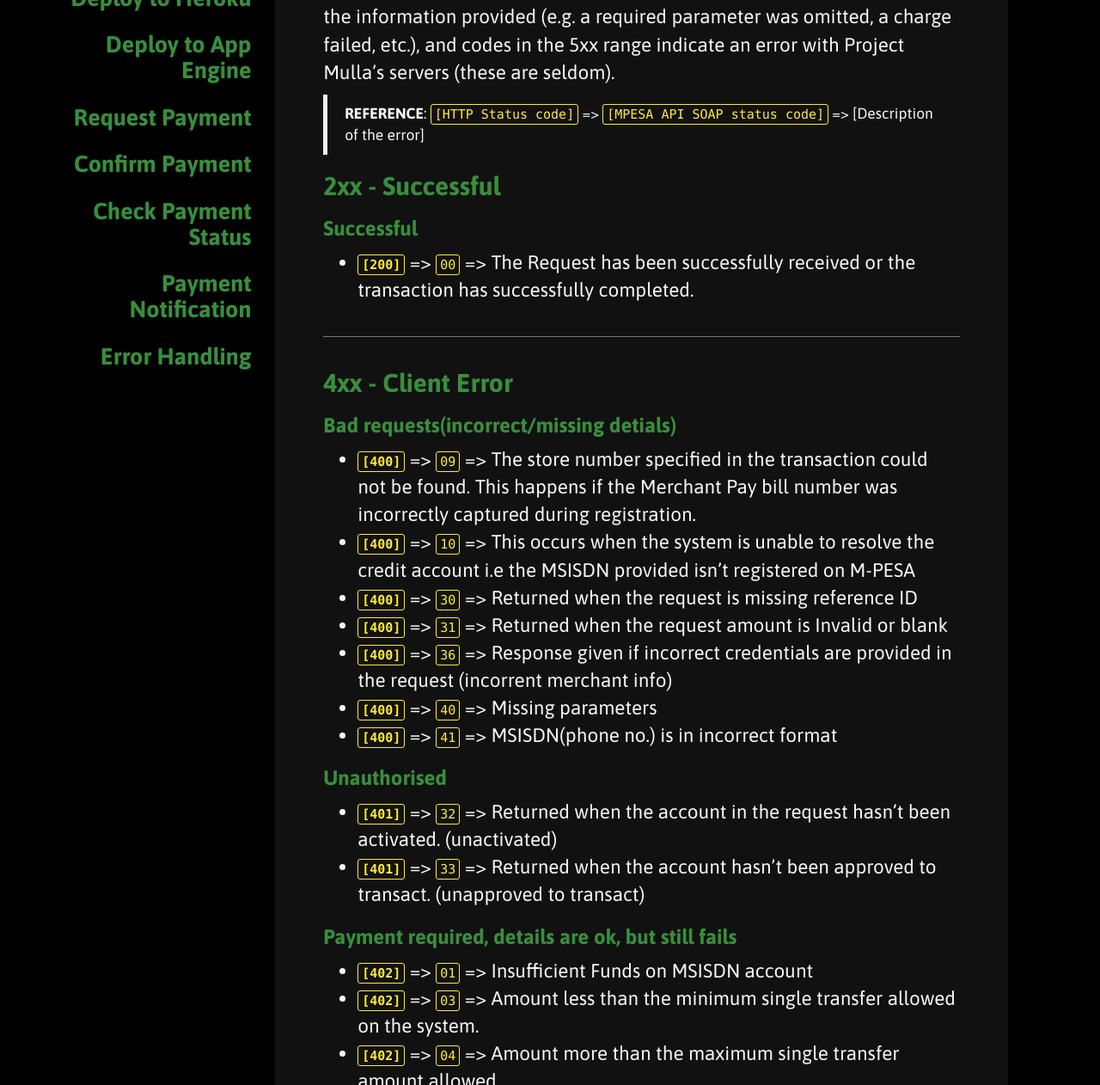
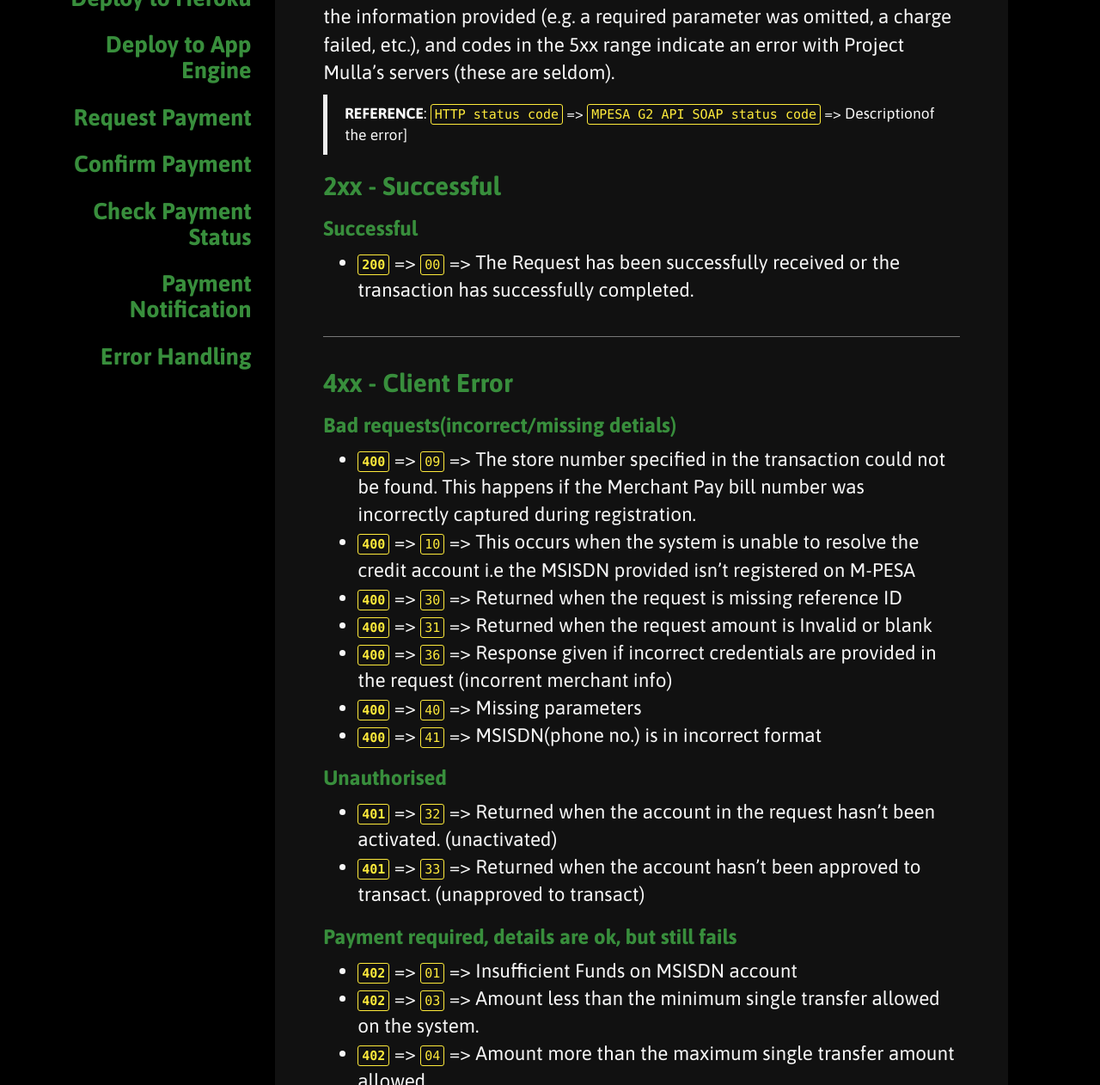
Before and after one commit to kn9ts/project-mulla, a Jekyll site: the page built from _docs/error-codes.md, in a window 1280 px wide and 1400 px high, scrolled down 268 px, cut to the strip 138-1400 px from the top of the window. Shown: the whole strip at 86% size. Built offline with Jekyll 4.4.1, drawn with Linux system fonts in a browser that asks for light colours; nearby versions of some CDN libraries; some of the changed text lies outside the part shown.

Commit message:
Remove square brackets from error codes

```diff
--- a/_docs/error-codes.md
+++ b/_docs/error-codes.md
@@ -11,13 +11,13 @@
 an error that failed given the information provided (e.g. a required parameter was omitted, a charge failed, etc.),
 and codes in the 5xx range indicate an error with {{ site.project_name }}'s servers (these are seldom).
 
-> __REFERENCE__: `[HTTP Status code]` => `[MPESA API SOAP status code]` => [Description of the error]
+> __REFERENCE__: `HTTP status code` => `MPESA G2 API SOAP status code` => Descriptionof the error]
 
 ## 2xx - Successful
 
 ### Successful
 
-- __`[200]`__ => `00` => The Request has been successfully received or the transaction has successfully completed.
+- __`200`__ => `00` => The Request has been successfully received or the transaction has successfully completed.
 
 ---
 
@@ -25,30 +25,30 @@
 
 ### Bad requests(incorrect/missing detials)
 
-- __`[400]`__ => `09` => The store number specified in the transaction could not be found. This happens if the Merchant Pay bill number was incorrectly captured during registration.
-- __`[400]`__ => `10` => This occurs when the system is unable to resolve the credit account i.e the MSISDN provided isn’t registered on M-PESA
-- __`[400]`__ => `30` => Returned when the request is missing reference ID
-- __`[400]`__ => `31` => Returned when the request amount is Invalid or blank
-- __`[400]`__ => `36` => Response given if incorrect credentials are provided in the request (incorrent merchant info)
-- __`[400]`__ => `40` => Missing parameters
-- __`[400]`__ => `41` => MSISDN(phone no.) is in incorrect format
+- __`400`__ => `09` => The store number specified in the transaction could not be found. This happens if the Merchant Pay bill number was incorrectly captured during registration.
+- __`400`__ => `10` => This occurs when the system is unable to resolve the credit account i.e the MSISDN provided isn’t registered on M-PESA
+- __`400`__ => `30` => Returned when the request is missing reference ID
+- __`400`__ => `31` => Returned when the request amount is Invalid or blank
+- __`400`__ => `36` => Response given if incorrect credentials are provided in the request (incorrent merchant info)
+- __`400`__ => `40` => Missing parameters
+- __`400`__ => `41` => MSISDN(phone no.) is in incorrect format
 
 ### Unauthorised
 
-- __`[401]`__ => `32` => Returned when the account in the request hasn’t been activated. (unactivated)
-- __`[401]`__ => `33` => Returned when the account hasn’t been approved to transact. (unapproved to transact)
+- __`401`__ => `32` => Returned when the account in the request hasn’t been activated. (unactivated)
+- __`401`__ => `33` => Returned when the account hasn’t been approved to transact. (unapproved to transact)
 
 ### Payment required, details are ok, but still fails
 
-- __`[402]`__ => `01` => Insufficient Funds on MSISDN account
-- __`[402]`__ => `03` => Amount less than the minimum single transfer allowed on the system.
-- __`[402]`__ => `04` => Amount more than the maximum single transfer amount allowed.
-- __`[402]`__ => `08` => Balance would rise above the allowed maximum amount. This happens if the MSISDN has reached its maximum transaction limit for the day.
+- __`402`__ => `01` => Insufficient Funds on MSISDN account
+- __`402`__ => `03` => Amount less than the minimum single transfer allowed on the system.
+- __`402`__ => `04` => Amount more than the maximum single transfer amount allowed.
+- __`402`__ => `08` => Balance would rise above the allowed maximum amount. This happens if the MSISDN has reached its maximum transaction limit for the day.
 
 ### Conflict found
 
-- __`[409]`__ => `35` => Response when a duplicate request is detected.
-- __`[409]`__ => `12` => Message returned when the transaction details are different from original captured request details.
+- __`409`__ => `35` => Response when a duplicate request is detected.
+- __`409`__ => `12` => Message returned when the transaction details are different from original captured request details.
 
 ---
 
@@ -56,11 +56,11 @@
 
 ### Service Unavailable
 
-- __`[503]`__ => `06` => Transaction could not be confirmed possibly due to confirm operation failure.
-- __`[503]`__ => `11` => This message is returned when the system is unable to complete the transaction.
-- __`[503]`__ => `34` => Returned when there is a request processing delay.
-- __`[503]`__ => `29` => System Downtime message when the system is inaccessible.
+- __`503`__ => `06` => Transaction could not be confirmed possibly due to confirm operation failure.
+- __`503`__ => `11` => This message is returned when the system is unable to complete the transaction.
+- __`503`__ => `34` => Returned when there is a request processing delay.
+- __`503`__ => `29` => System Downtime message when the system is inaccessible.
 
 ### Gateway Timeout
 
-- __`[504]`__ => `05` => Transaction expired in the instance where it wasn’t picked in time for processing.
+- __`504`__ => `05` => Transaction expired in the instance where it wasn’t picked in time for processing.
```
